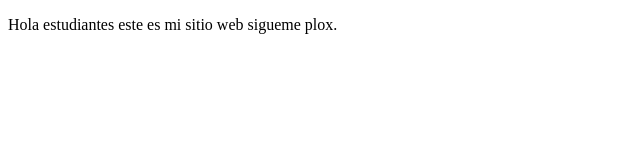
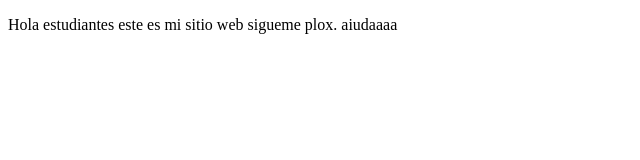
Before and after one commit to MillerArcos/proyectoCursoDemoCursoPrework, a plain HTML site: page index.html in a window 1280 px wide. Shown: the full height of the page, 0-640 px from the left. Drawn offline with Linux system fonts and the light colour scheme.

Commit message:
agregue aiudaa

```diff
--- a/index.html
+++ b/index.html
@@ -9,7 +9,7 @@
 <body>
     <p>
         Hola estudiantes este es mi sitio web
-        sigueme plox.
+        sigueme plox. aiudaaaa
     </p>
 </body>
 </html>
```
